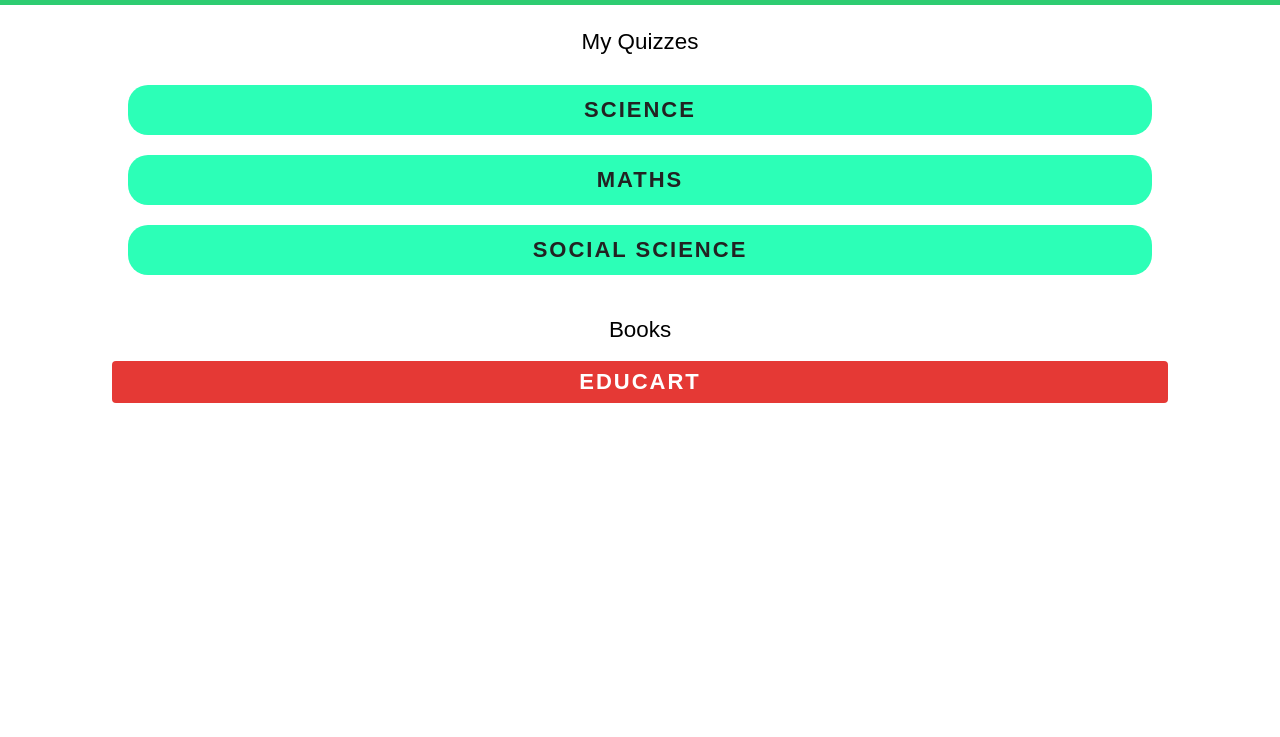
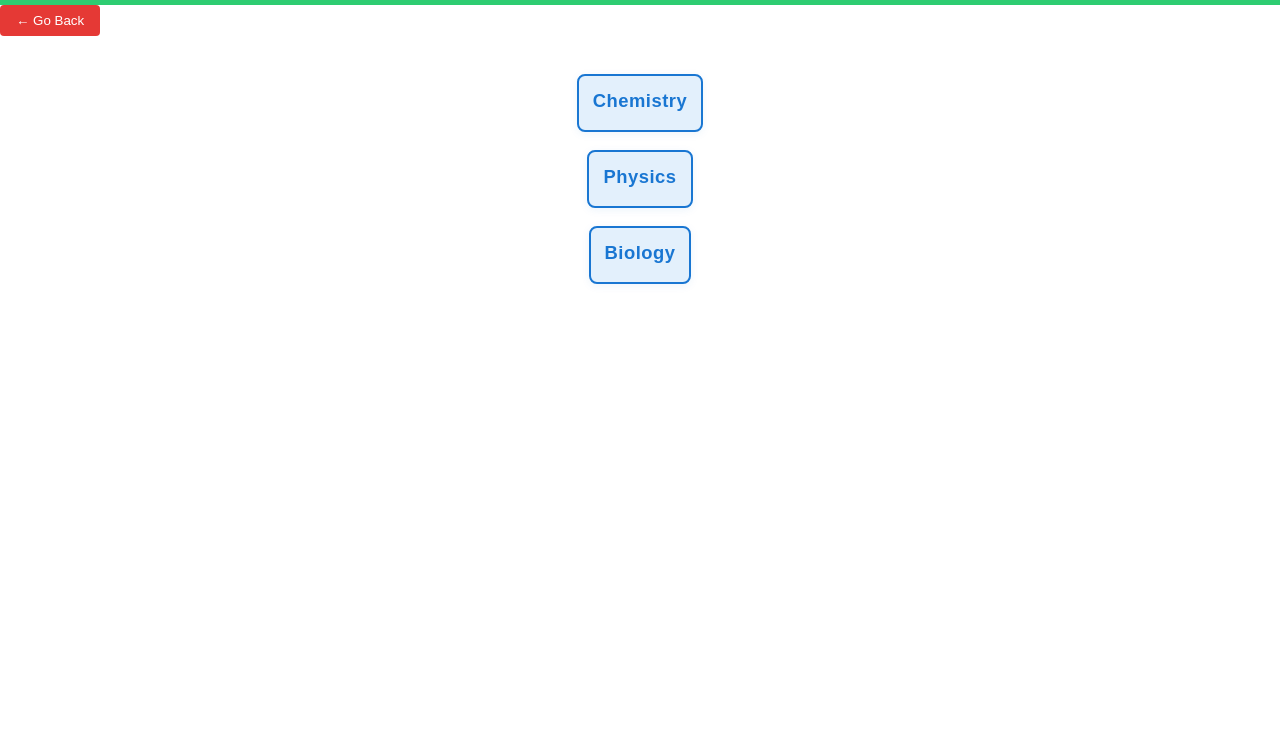
Before and after one commit to Bhavesh449/ToppersZone, a plain HTML site: page index.html in a window 1280 px wide. Shown: the part 63-800 px from the top of the page. Drawn offline with Linux system fonts and the light colour scheme.

Commit message:
Add files via upload

```diff
--- a/index.html
+++ b/index.html
@@ -1,14 +1,35 @@
-<!-- index.html -->
+<!-- science/index.html -->
 <!DOCTYPE html>
 <html lang="en">
 <head>
   <meta charset="UTF-8" />
   <meta name="viewport" content="width=device-width, initial-scale=1.0"/>
-  <title>Toppers ZOne</title>
-  <link rel="stylesheet" href="styles.css" />
+  <title>Science Quizzes</title>
+  <link rel="stylesheet" href="../styles.css" />
   <style>
-    .books-menu .btn {
-      background: #e53935;
+    .folder {
+      margin-bottom: 18px;
+      border: 2px solid #1976d2;
+      border-radius: 8px;
+      padding: 14px;
+      background: #e3f0fc;
+      cursor: pointer;
+      transition: background 0.2s, box-shadow 0.2s;
+      box-shadow: 0 2px 8px rgba(25, 118, 210, 0.08);
+    }
+    .folder:hover {
+      background: #bbdefb;
+      box-shadow: 0 4px 16px rgba(25, 118, 210, 0.15);
+    }
+    .folder-title {
+      font-weight: bold;
+      font-size: 1.15em;
+      margin-bottom: 4px;
+      color: #1976d2;
+      letter-spacing: 0.5px;
+    }
+    .btn {
+      background: #1976d2;
       color: #fff;
       border: none;
       padding: 8px 16px;
@@ -19,28 +40,92 @@
       margin-top: 2px;
       transition: background 0.2s;
     }
-    .books-menu .btn:hover {
-      background: #b71c1c;
+    .btn:hover {
+      background: #0d47a1;
+    }
+    .chem-link {
+      background: #43a047 !important;
+      color: #fff !important;
+    }
+    .chem-link:hover {
+      background: #2e7031 !important;
+    }
+    .phys-link {
+      background: #1976d2 !important;
+      color: #fff !important;
+    }
+    .phys-link:hover {
+      background: #0d47a1 !important;
+    }
+    .back-btn {
+      background: #e53935;
+      color: #fff;
+      border: none;
+      padding: 8px 16px;
+      border-radius: 4px;
+      margin-bottom: 18px;
+      cursor: pointer;
+    }
+    .folder-page {
+      display: none;
+      animation: fadeIn 0.3s;
+    }
+    @keyframes fadeIn {
+      from { opacity: 0; }
+      to   { opacity: 1; }
     }
   </style>
 </head>
 <body>
-  <div class="header">Toppers ZOne</div>
+  <div class="header">Science Quizzes</div>
 
-  <section style="text-align:center; margin: 24px 0 10px 0;">
-    <h2 style="font-size:1.4em; font-weight:500; margin-bottom:16px;">My Quizzes</h2>
-    <div class="menu">
-      <a href="science/index.html" class="btn">Science</a>
-      <a href="maths/index.html" class="btn">Maths</a>
-      <a href="Social Science/" class="btn">Social Science</a>
+  <button class="back-btn" onclick="window.location.href='../index.html'">← Go Back</button>
+
+  <div class="menu" id="main-menu">
+    <div class="folder" onclick="openFolder('chemistry')">
+      <div class="folder-title">Chemistry</div>
     </div>
-  </section>
+    <div class="folder" onclick="openFolder('physics')">
+      <div class="folder-title">Physics</div>
+    </div>
+    <div class="folder" onclick="openFolder('biology')">
+      <div class="folder-title">Biology</div>
+    </div>
+  </div>
 
-  <section style="text-align:center; margin: 32px 0 10px 0;">
-    <h2 style="font-size:1.4em; font-weight:500; margin-bottom:16px;">Books</h2>
-    <div class="books-menu">
-      <a href="educart/index.html" class="btn">Educart</a>
-    </div>
-  </section>
+  <!-- Chemistry Page -->
+  <div class="folder-page" id="chemistry-page">
+    <button class="back-btn" onclick="goBack()">← Go Back</button>
+    <h2>Chemistry</h2>
+    <a href="https://forms.gle/hUSe2eaTpPn4NP8z5" class="btn chem-link" target="_blank">Chemical Reactions and Equations</a>
+    <!-- Add more Chemistry quizzes here, use class="btn chem-link" for green color -->
+  </div>
+
+  <!-- Physics Page -->
+  <div class="folder-page" id="physics-page">
+    <button class="back-btn" onclick="goBack()">← Go Back</button>
+    <h2>Physics</h2>
+    <a href="https://forms.office.com/r/X1FRT49SsY" class="btn phys-link" target="_blank">Light</a>
+    <!-- Add more Physics quizzes here, use class="btn phys-link" for blue color -->
+  </div>
+
+  <!-- Biology Page -->
+  <div class="folder-page" id="biology-page">
+    <button class="back-btn" onclick="goBack()">← Go Back</button>
+    <h2>Biology</h2>
+    <div style="font-size:1.1em; color:#888; margin-top:18px;">Coming Soon</div>
+    <!-- Add Biology quizzes here -->
+  </div>
+
+  <script>
+    function openFolder(folder) {
+      document.getElementById('main-menu').style.display = 'none';
+      document.getElementById(folder + '-page').style.display = 'block';
+    }
+    function goBack() {
+      document.getElementById('main-menu').style.display = 'block';
+      document.querySelectorAll('.folder-page').forEach(page => page.style.display = 'none');
+    }
+  </script>
 </body>
 </html>
```
